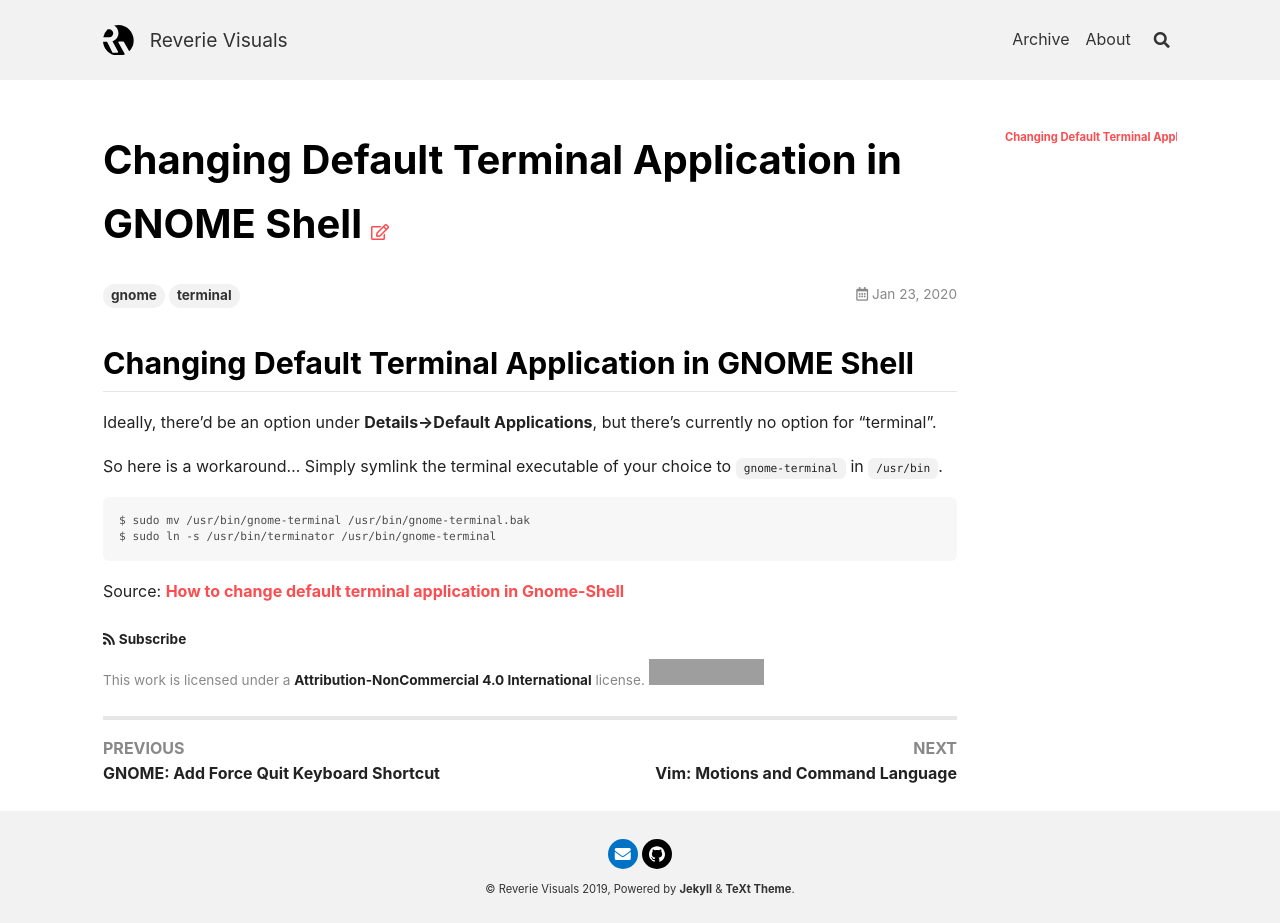
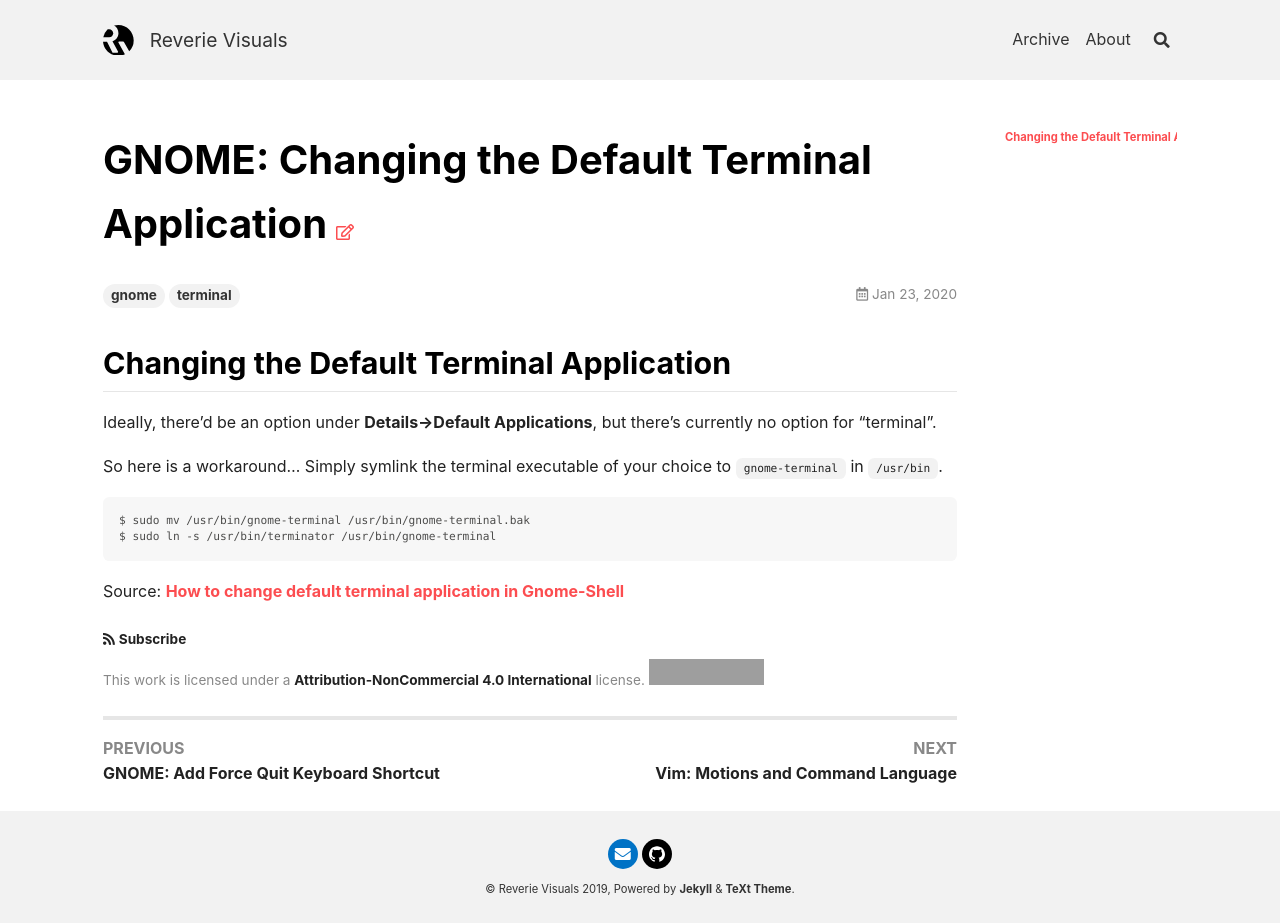
Before and after one commit to xcession/xcession.github.io, a Jekyll site: the page built from _posts/2020-01-23-gnome-changing-the-default-terminal-application.md, in a window 1280 px wide. Built offline with Jekyll 4.4.1, drawn with Linux system fonts in a browser that asks for light colours; nearby versions of some CDN libraries; grey boxes are pictures that could not be loaded.

Commit message:
Update article title/header and filename

```diff
--- a/_posts/2020-01-23-changing-default-terminal-application-in-gnome-shell.md
+++ b/_posts/2020-01-23-gnome-changing-the-default-terminal-application.md
@@ -1,10 +1,11 @@
 ---
 layout: article
-title:  "Changing Default Terminal Application in GNOME Shell"
+title:  "GNOME: Changing the Default Terminal Application"
 date:   2020-01-23 22:25 +0700
 tags: gnome terminal
 ---
-## Changing Default Terminal Application in GNOME Shell
+
+## Changing the Default Terminal Application
 
 Ideally, there'd be an option under **Details->Default Applications**, but there's currently no option for "terminal".
 
```
